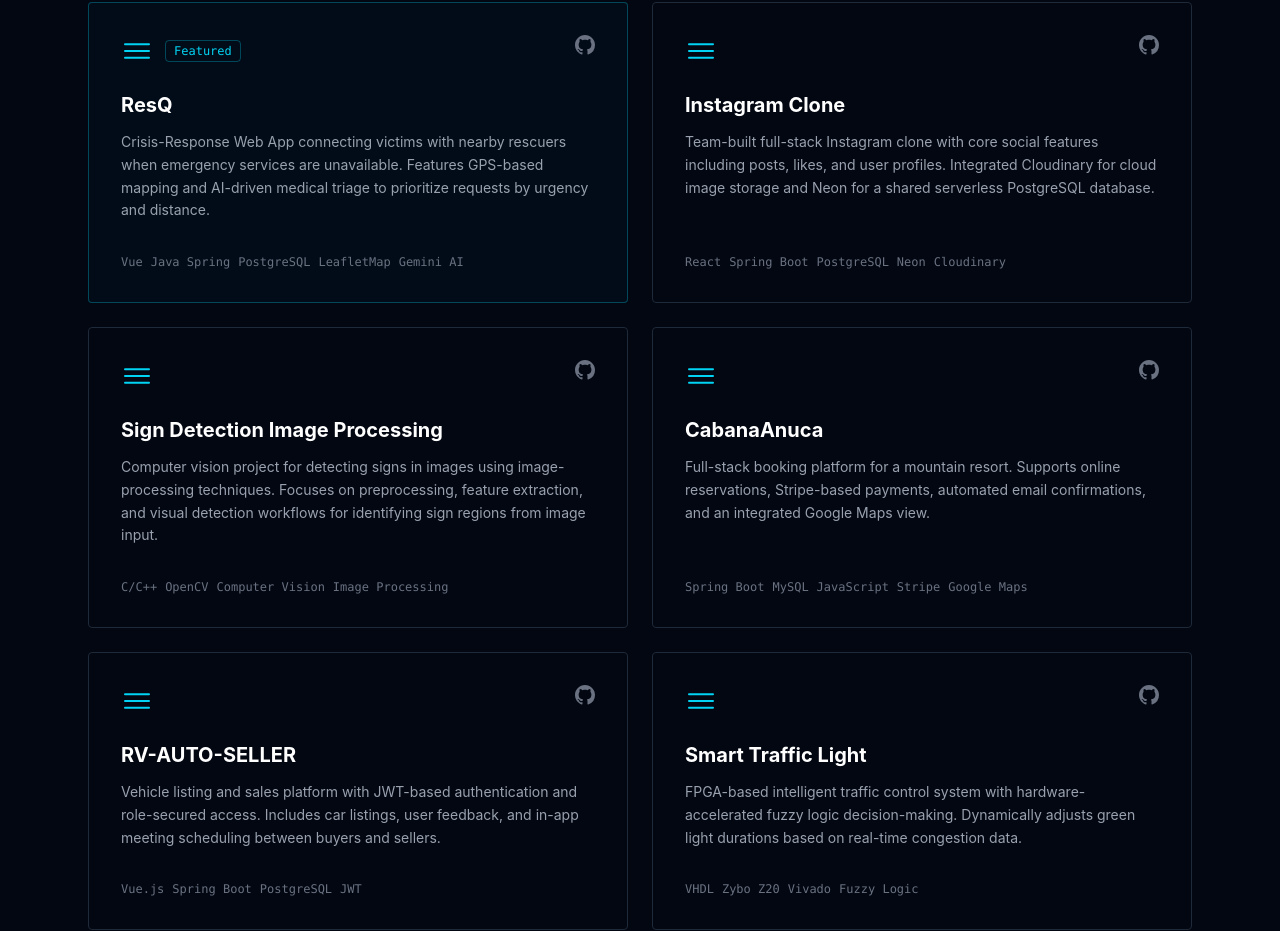
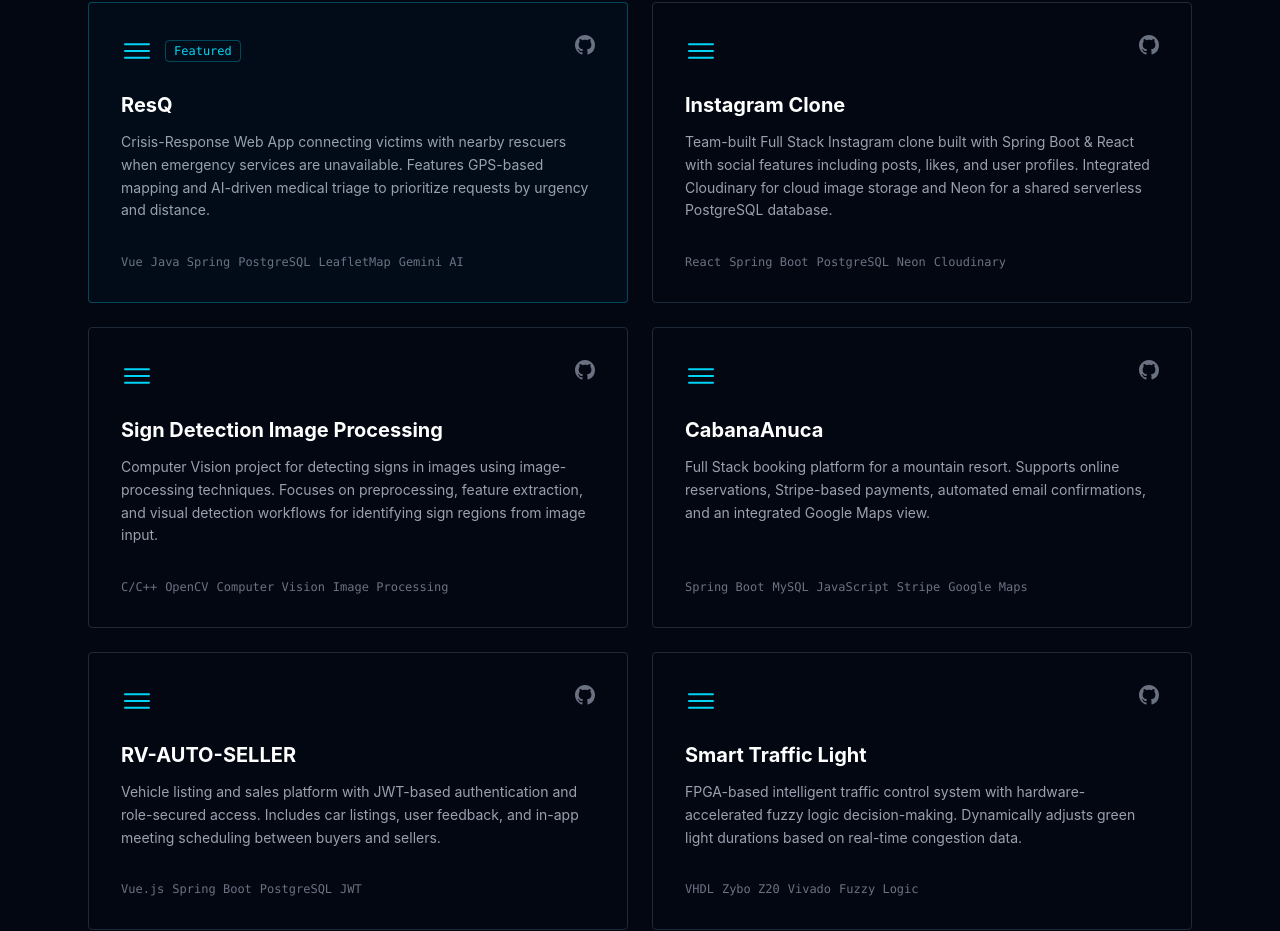
Before and after one commit to vasibreban27/vasibreban27.github.io, a React (Vite) app: page / in a window 1280 px wide. Shown: the part 2435-3366 px from the top of the page. Built offline with nearby package versions, Linux system fonts and the light colour scheme; no server answers.

Commit message:
update description on instagram clone

```diff
--- a/src/data/projects.ts
+++ b/src/data/projects.ts
@@ -18,21 +18,21 @@ export const projects: Project[] = [
     {
         title: "Instagram Clone",
         description:
-            "Team-built full-stack Instagram clone with core social features including posts, likes, and user profiles. Integrated Cloudinary for cloud image storage and Neon for a shared serverless PostgreSQL database.",
+            "Team-built Full Stack Instagram clone built with Spring Boot & React with social features including posts, likes, and user profiles. Integrated Cloudinary for cloud image storage and Neon for a shared serverless PostgreSQL database.",
         tags: ["React", "Spring Boot", "PostgreSQL", "Neon", "Cloudinary"],
         github: "https://github.com/vasibreban27/Instagram-Clone",
     },
     {
         title: "Sign Detection Image Processing",
         description:
-            "Computer vision project for detecting signs in images using image-processing techniques. Focuses on preprocessing, feature extraction, and visual detection workflows for identifying sign regions from image input.",
+            "Computer Vision project for detecting signs in images using image-processing techniques. Focuses on preprocessing, feature extraction, and visual detection workflows for identifying sign regions from image input.",
         tags: ["C/C++", "OpenCV", "Computer Vision", "Image Processing"],
         github: "https://github.com/vasibreban27/Sign-Detection-Image-Processing",
     },
     {
         title: "CabanaAnuca",
         description:
-            "Full-stack booking platform for a mountain resort. Supports online reservations, Stripe-based payments, automated email confirmations, and an integrated Google Maps view.",
+            "Full Stack booking platform for a mountain resort. Supports online reservations, Stripe-based payments, automated email confirmations, and an integrated Google Maps view.",
         tags: ["Spring Boot", "MySQL", "JavaScript", "Stripe", "Google Maps"],
         github: "https://github.com/vasibreban27/CabanaAnuca",
     },
```
